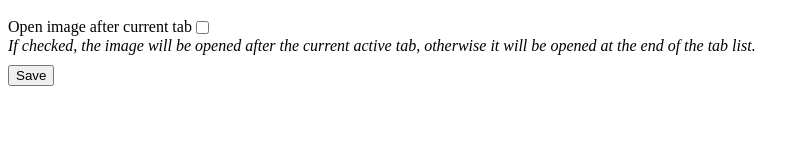
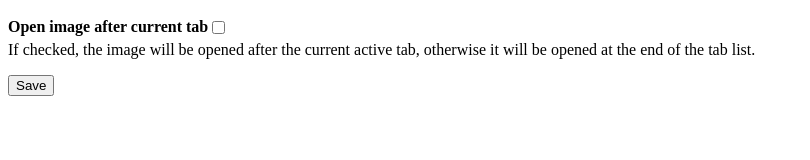
Before and after one commit to MethodGrab/firefox-open-image-in-new-tab, a browser extension: page src/options.html in a window 1280 px wide. Shown: the whole page, without its empty margins (0-810 px from the left). Drawn offline with Linux system fonts and the light colour scheme.

Commit message:
:lipstick: Improve form styling

```diff
--- a/src/styles/options.css
+++ b/src/styles/options.css
@@ -3,7 +3,7 @@
 }
 
 .form-field {
-	margin-bottom: 10px;
+	margin-bottom: 16px;
 }
 
 .form-input-checkbox-wrap {
@@ -12,11 +12,12 @@
 
 .form-label {
 	display: block;
+	font-weight: bold;
 }
 
 .form-hint {
 	display: block;
-	font-style: italic;
+	margin-top: 4px;
 }
 
 .form-input--text-like {
```
